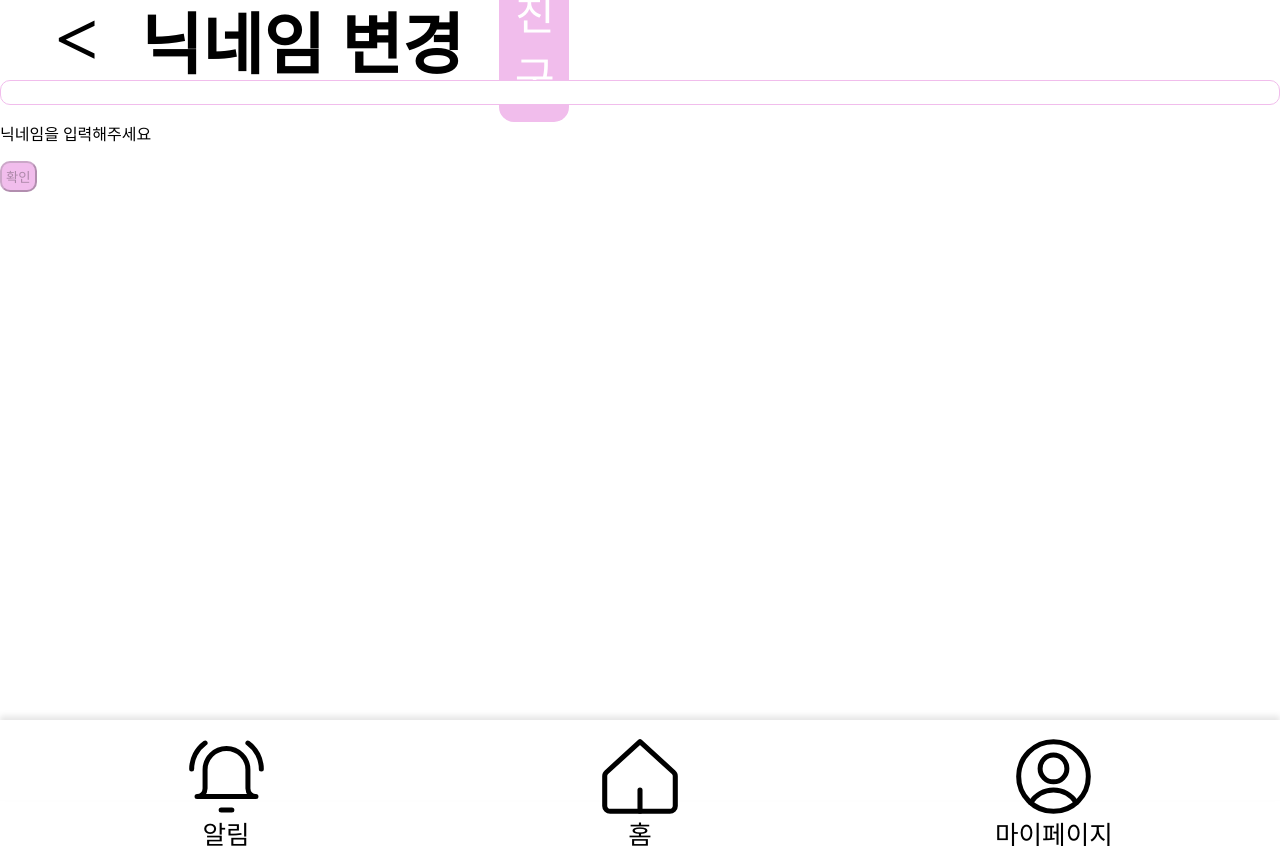
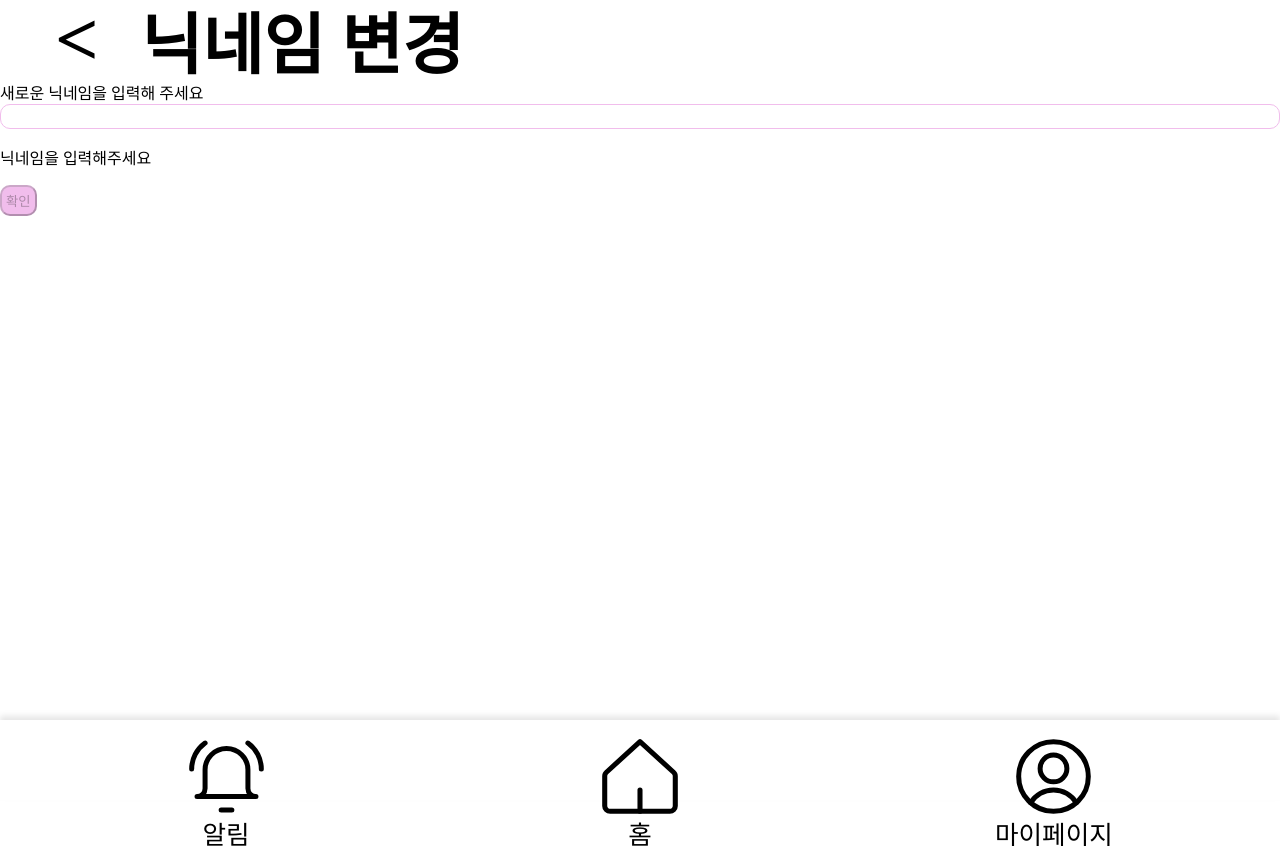
Before and after one commit to Frame-Puzzle/frontend, a React (Vite) app in the folder frontend/: page /mypage/edit in a window 1280 px wide. Built offline with nearby package versions, Linux system fonts and the light colour scheme; no server answers; a web font is replaced by a local one.

Commit message:
[DESIGN][FE][경현] 닉네임 변경 페이지 입력 형식 수정 및 className 변경

```diff
--- a/frontend/src/pages/ChangeNickName.jsx
+++ b/frontend/src/pages/ChangeNickName.jsx
@@ -63,9 +63,12 @@ const ChangeNickName = () => {
   return (
     <div className="w-full h-full">
       <div className="change-nick-name-header">
-        <MainHeader title={"닉네임 변경"} category={"친구"} /> {/* category는 test */}
+        <MainHeader title={"닉네임 변경"}/> {/* category는 test */}
       </div>
       <div className="change-nick-name-main-content">
+        <div className="change-nickname-text">
+          새로운 닉네임을 입력해 주세요
+        </div>
         <input
           type="text"
           value={newNickName}
@@ -75,34 +78,40 @@ const ChangeNickName = () => {
           placeholder={user.nickName}
           className="nickname-input"
         />
-        {!isDuplicated &&
-          isAvailableWord &&
-          isAvailableLength &&
-          newNickName !== "" && (
-            <div>
-              <p>사용 가능한 닉네임입니다.</p>
-            </div>
-          )}
         {newNickName === "" && (
-          <div>
+          <div className="bad-nickname">
             <p>닉네임을 입력해주세요</p>
           </div>
         )}
-        {isDuplicated && (
-          <div>
+        {newNickName !== "" && isDuplicated && (
+          <div className="bad-nickname">
             <p>이미 존재하는 닉네임입니다.</p>
           </div>
         )}
-        {!isAvailableWord && newNickName !== "" && (
-          <div>
-            <p> 입력 형식이 올바르지 않습니다. </p>
+        {newNickName !== "" &&
+          !isDuplicated &&
+          !isAvailableWord &&
+          isAvailableLength && (
+          <div className="bad-nickname">
+            <p>입력 형식이 올바르지 않습니다.</p>
           </div>
         )}
-        {!isAvailableLength && newNickName !== "" && (
-          <div>
-            <p>한글 10자 영어 20자 이내만 가능합니다. </p>
+        {newNickName !== "" &&
+          !isDuplicated &&
+          !isAvailableLength && (
+          <div className="bad-nickname">
+            <p>한글 10자 영어 20자 이내만 가능합니다.</p>
           </div>
         )}
+        {newNickName !== "" &&
+          !isDuplicated &&
+          isAvailableWord &&
+          isAvailableLength && (
+          <div className="good-nickname">
+            <p>사용 가능한 닉네임입니다.</p>
+          </div>
+        )}
+
         <button
           className="nickname-confirm"
           onClick={submitNewNickName}
```
